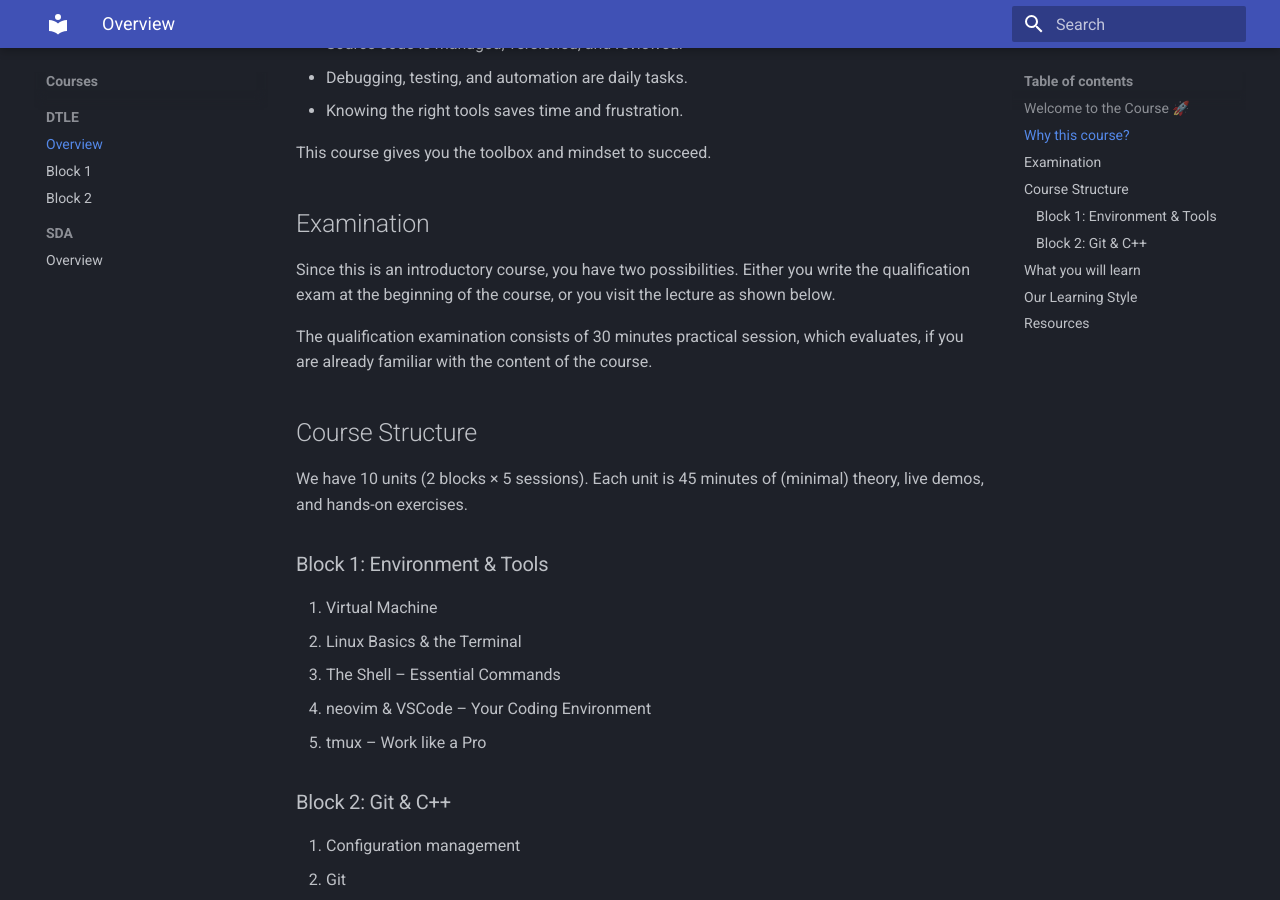
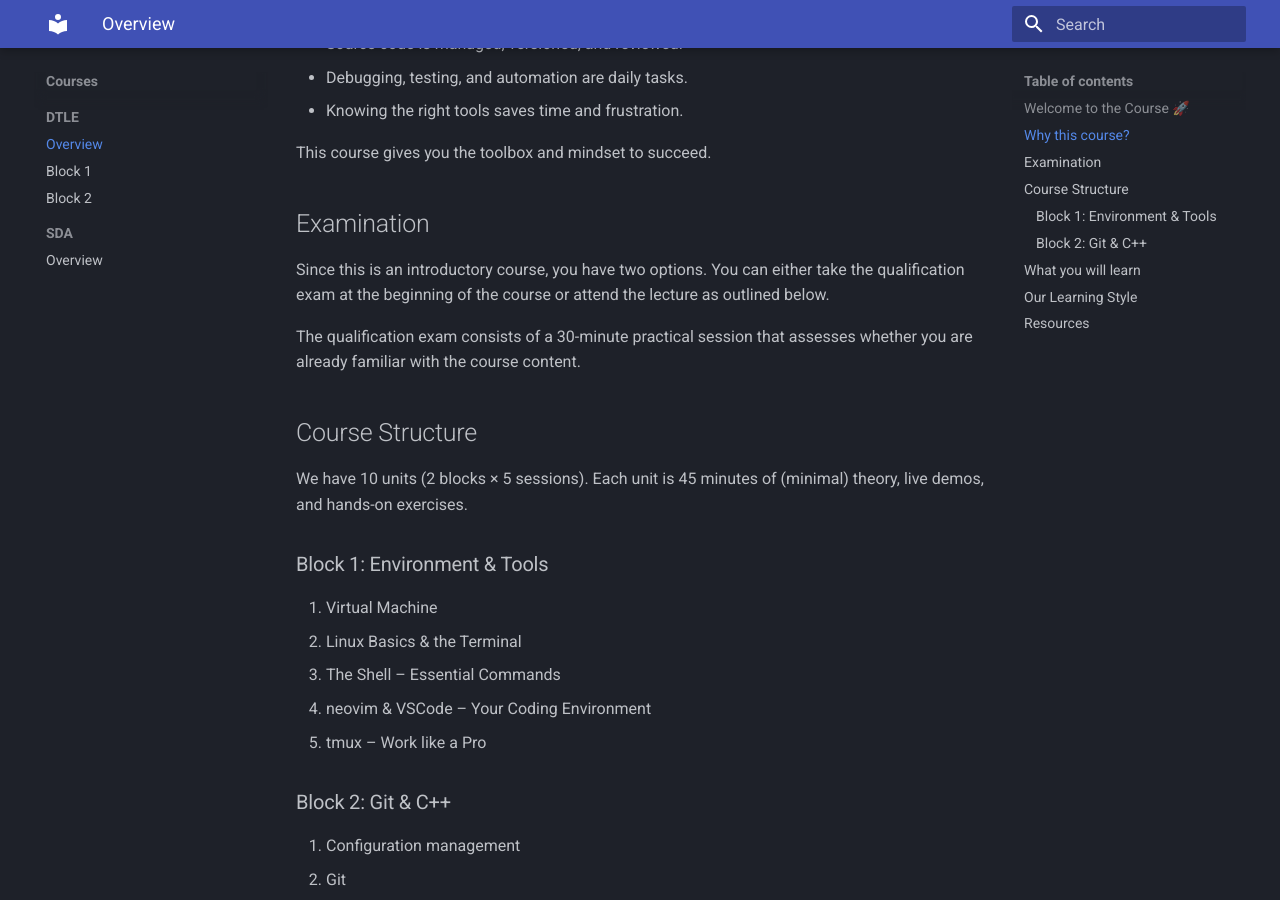
Before and after one commit to breiting/teaching, an MkDocs documentation site: the page built from docs/courses/dtle/index.md, in a window 1280 px wide and 900 px high, scrolled down 810 px. Built offline with MkDocs 1.6.1 and Material for MkDocs 9.7.7, drawn with Linux system fonts in a browser that asks for light colours.

Commit message:
Update text

```diff
--- a/docs/courses/dtle/index.md
+++ b/docs/courses/dtle/index.md
@@ -29,9 +29,9 @@ This course gives you the toolbox and mindset to succeed.
 
 ## Examination
 
-Since this is an introductory course, you have two possibilities. Either you write the qualification exam at the beginning of the course, or you visit the lecture as shown below.
+Since this is an introductory course, you have two options. You can either take the qualification exam at the beginning of the course or attend the lecture as outlined below.
 
-The qualification examination consists of 30 minutes practical session, which evaluates, if you are already familiar with the content of the course.
+The qualification exam consists of a 30-minute practical session that assesses whether you are already familiar with the course content.
 
 ## Course Structure
 
```
